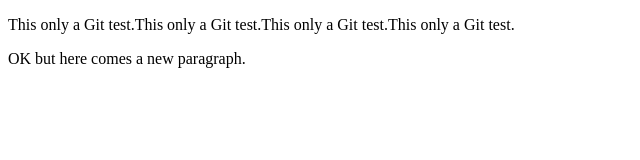
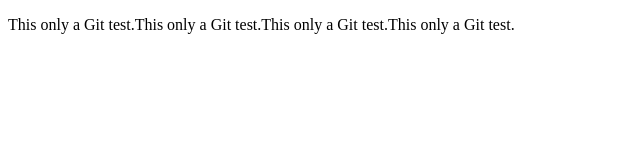
Before and after one commit to Adam-Wallenrod/java_script_study, a plain HTML site: page Git_test/git_test.html in a window 1280 px wide. Shown: the whole page, without its empty margins (0-640 px from the left). Drawn offline with Linux system fonts and the light colour scheme.

Commit message:
restore git_test.html

```diff
--- a/Git_test/git_test.html
+++ b/Git_test/git_test.html
@@ -10,11 +10,6 @@
   This only a Git test.This only a Git test.This only a Git test.This only a Git test.
   </p>
 
-  <p>
-  OK but here comes a new paragraph.
-  </p>
-
-
 
 
 </body>
```
Also changed, not shown: 1 other file.
